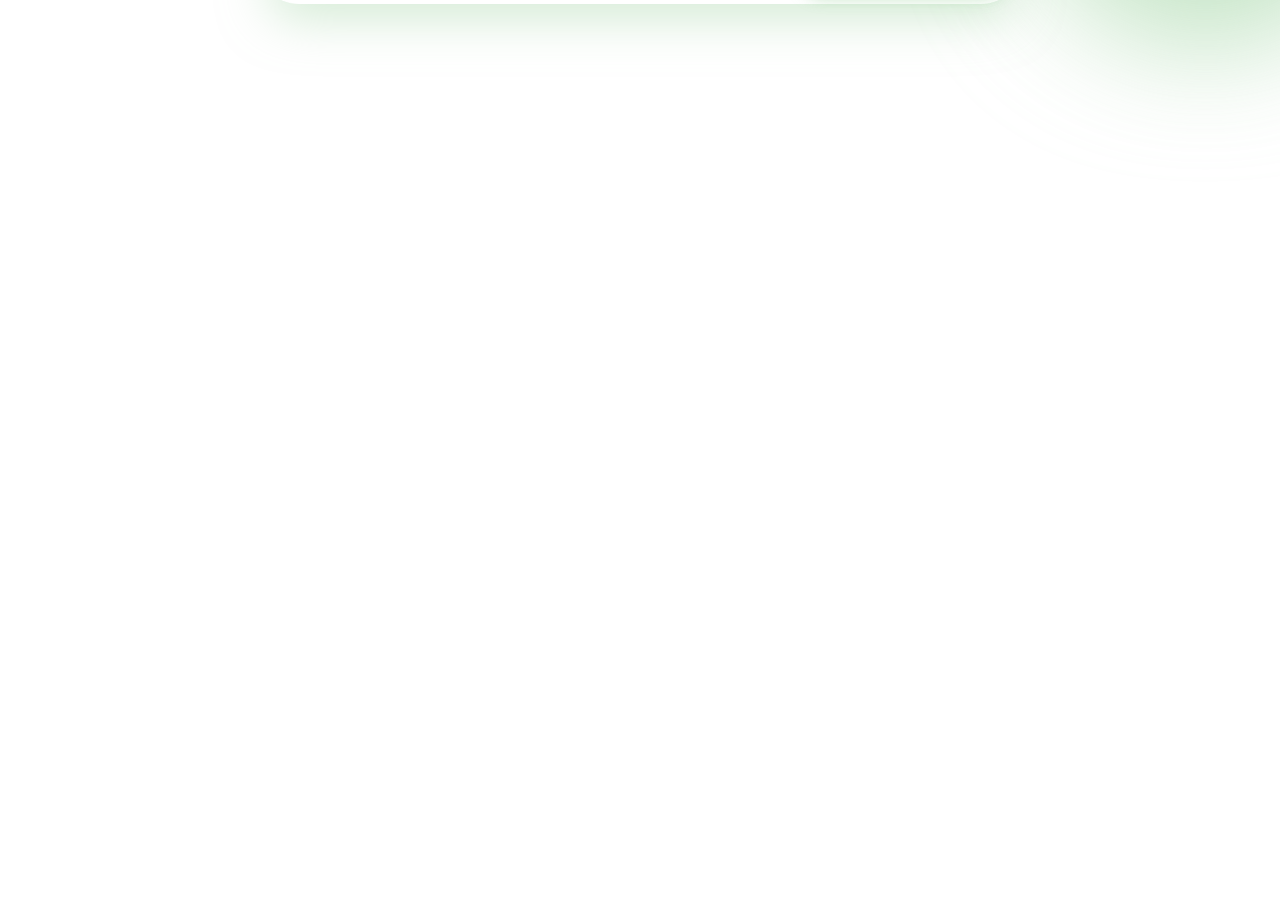
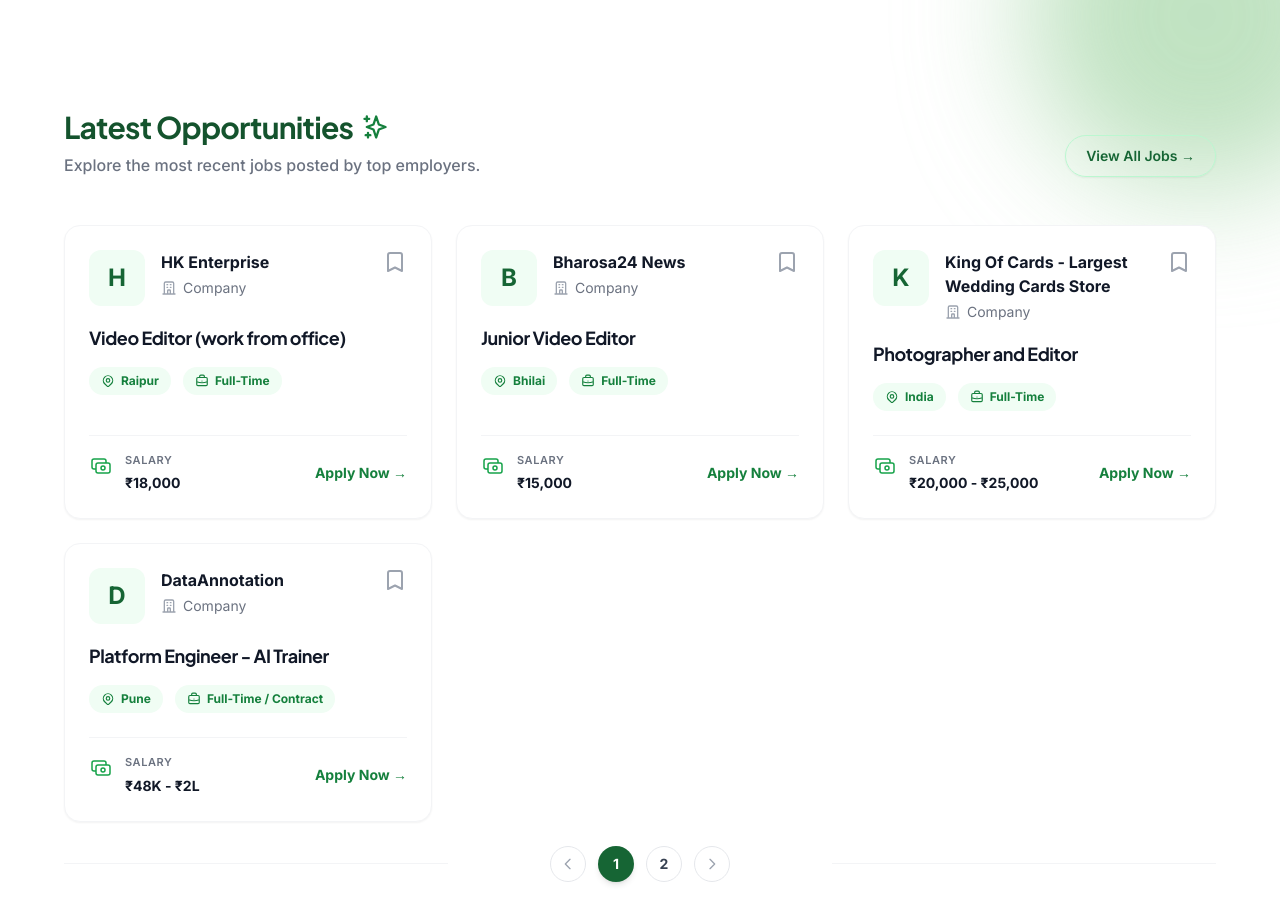
Before and after one commit to YashRaj28359/HR-website, a React (Vite) app: page / in a window 1280 px wide. Shown: the part 568-1492 px from the top of the page. Before the commit the page ends 800 px from the top, so only its background shows below. Built offline with nearby package versions, Linux system fonts and the light colour scheme.

Commit message:
Update homepage job listing UI and add cover letter to candidate profile

```diff
--- a/src/App.jsx
+++ b/src/App.jsx
@@ -130,14 +130,14 @@
       </nav>
 
       {/* Main Body */}
-      <main className="flex-1 flex flex-col items-center justify-center p-6 relative overflow-hidden">
+      <main className="flex-1 flex flex-col items-center p-6 relative w-full overflow-x-hidden">
         {/* Background decorative elements */}
         <div className="absolute top-[-10%] left-[-10%] w-96 h-96 bg-palette-100 rounded-full mix-blend-multiply filter blur-3xl opacity-70 animate-blob"></div>
         <div className="absolute top-[20%] right-[-10%] w-96 h-96 bg-palette-200 rounded-full mix-blend-multiply filter blur-3xl opacity-70 animate-blob animation-delay-2000"></div>
         <div className="absolute bottom-[-20%] left-[20%] w-96 h-96 bg-palette-100 rounded-full mix-blend-multiply filter blur-3xl opacity-70 animate-blob animation-delay-4000"></div>
 
-        <div className="w-full max-w-4xl relative z-10 flex flex-col items-center text-center space-y-12">
-
+        {/* Hero Section */}
+        <div className="w-full max-w-4xl relative z-10 flex flex-col items-center text-center space-y-12 min-h-[60vh] justify-center mb-16">
           <div className="space-y-4">
             <h1 className="text-6xl md:text-7xl font-roboto font-black tracking-tight text-palette-900">
               Find Your <span className="text-transparent bg-clip-text bg-gradient-to-r from-palette-400 to-palette-900">Dream Job</span>
@@ -163,6 +163,105 @@
               Search Jobs
               <svg xmlns="http://www.w3.org/2000/svg" className="h-5 w-5 group-hover:translate-x-1 transition-transform" viewBox="0 0 20 20" fill="currentColor">
                 <path fillRule="evenodd" d="M10.293 3.293a1 1 0 011.414 0l6 6a1 1 0 010 1.414l-6 6a1 1 0 01-1.414-1.414L14.586 11H3a1 1 0 110-2h11.586l-4.293-4.293a1 1 0 010-1.414z" clipRule="evenodd" />
+              </svg>
+            </button>
+          </div>
+        </div>
+
+        {/* Jobs List Section */}
+        <div className="w-full max-w-6xl relative z-10 flex flex-col space-y-6 pb-12 mt-4">
+          <div className="flex flex-col md:flex-row justify-between items-start md:items-end mb-6 gap-4">
+            <div>
+              <h2 className="text-3xl font-bold text-green-900 flex items-center gap-2">
+                Latest Opportunities
+                <svg xmlns="http://www.w3.org/2000/svg" className="h-7 w-7 text-green-700" fill="none" viewBox="0 0 24 24" stroke="currentColor" strokeWidth={2}>
+                  <path strokeLinecap="round" strokeLinejoin="round" d="M5 3v4M3 5h4M6 17v4m-2-2h4m5-16l2.286 6.857L21 12l-5.714 2.143L13 21l-2.286-6.857L5 12l5.714-2.143L13 3z" />
+                </svg>
+              </h2>
+              <p className="text-gray-500 mt-2 font-medium">Explore the most recent jobs posted by top employers.</p>
+            </div>
+            <button className="border border-green-200 text-green-800 rounded-full px-5 py-2.5 text-sm font-semibold hover:bg-green-50 transition-colors flex items-center gap-2 shadow-sm">
+              View All Jobs &rarr;
+            </button>
+          </div>
+
+          <div className="grid grid-cols-1 md:grid-cols-2 lg:grid-cols-3 gap-6">
+            {jobs.map(job => (
+              <div key={job.id} className="bg-white p-6 rounded-2xl border border-gray-100 shadow-sm hover:shadow-md transition-shadow flex flex-col">
+                <div className="flex items-start gap-4 mb-5">
+                  <div className="w-14 h-14 bg-green-50 rounded-xl flex items-center justify-center font-bold text-green-800 text-2xl flex-shrink-0">
+                    {job.companyInitial || job.company.charAt(0)}
+                  </div>
+                  <div className="flex flex-col flex-1">
+                    <span className="font-bold text-gray-900">{job.company}</span>
+                    <div className="flex items-center text-gray-500 text-sm mt-1 gap-1.5">
+                      <svg xmlns="http://www.w3.org/2000/svg" className="h-4 w-4 text-gray-400" fill="none" viewBox="0 0 24 24" stroke="currentColor">
+                        <path strokeLinecap="round" strokeLinejoin="round" strokeWidth={2} d="M19 21V5a2 2 0 00-2-2H7a2 2 0 00-2 2v16m14 0h2m-2 0h-5m-9 0H3m2 0h5M9 7h1m-1 4h1m4-4h1m-1 4h1m-5 10v-5a1 1 0 011-1h2a1 1 0 011 1v5m-4 0h4" />
+                      </svg>
+                      Company
+                    </div>
+                  </div>
+                  <button className="text-gray-400 hover:text-gray-600 transition-colors">
+                    <svg xmlns="http://www.w3.org/2000/svg" className="h-6 w-6" fill="none" viewBox="0 0 24 24" stroke="currentColor">
+                      <path strokeLinecap="round" strokeLinejoin="round" strokeWidth={2} d="M5 5a2 2 0 012-2h10a2 2 0 012 2v16l-7-3.5L5 21V5z" />
+                    </svg>
+                  </button>
+                </div>
+
+                <h3 className="font-bold text-gray-900 text-lg mb-4 leading-snug">{job.title}</h3>
+
+                <div className="flex flex-wrap gap-3 mb-6">
+                  <span className="flex items-center gap-1.5 px-3 py-1.5 bg-green-50 text-green-700 text-xs font-bold rounded-full">
+                    <svg xmlns="http://www.w3.org/2000/svg" className="h-3.5 w-3.5" fill="none" viewBox="0 0 24 24" stroke="currentColor">
+                      <path strokeLinecap="round" strokeLinejoin="round" strokeWidth={2} d="M17.657 16.657L13.414 20.9a1.998 1.998 0 01-2.827 0l-4.244-4.243a8 8 0 1111.314 0z" />
+                      <path strokeLinecap="round" strokeLinejoin="round" strokeWidth={2} d="M15 11a3 3 0 11-6 0 3 3 0 016 0z" />
+                    </svg>
+                    {job.location}
+                  </span>
+                  <span className="flex items-center gap-1.5 px-3 py-1.5 bg-green-50 text-green-700 text-xs font-bold rounded-full">
+                    <svg xmlns="http://www.w3.org/2000/svg" className="h-3.5 w-3.5" fill="none" viewBox="0 0 24 24" stroke="currentColor">
+                      <path strokeLinecap="round" strokeLinejoin="round" strokeWidth={2} d="M21 13.255A23.931 23.931 0 0112 15c-3.183 0-6.22-.62-9-1.745M16 6V4a2 2 0 00-2-2h-4a2 2 0 00-2 2v2m4 6h.01M5 20h14a2 2 0 002-2V8a2 2 0 00-2-2H5a2 2 0 00-2 2v10a2 2 0 002 2z" />
+                    </svg>
+                    {job.details?.employmentType || 'Full-Time'}
+                  </span>
+                </div>
+
+                <hr className="mt-auto border-gray-100 mb-4" />
+
+                <div className="flex items-center justify-between">
+                  <div className="flex items-start gap-3">
+                    <svg xmlns="http://www.w3.org/2000/svg" className="h-6 w-6 text-green-600 mt-0.5" fill="none" viewBox="0 0 24 24" stroke="currentColor">
+                      <path strokeLinecap="round" strokeLinejoin="round" strokeWidth={1.5} d="M17 9V7a2 2 0 00-2-2H5a2 2 0 00-2 2v6a2 2 0 002 2h2m2 4h10a2 2 0 002-2v-6a2 2 0 00-2-2H9a2 2 0 00-2 2v6a2 2 0 002 2zm7-5a2 2 0 11-4 0 2 2 0 014 0z" />
+                    </svg>
+                    <div>
+                      <span className="text-gray-500 text-[11px] uppercase tracking-wider font-semibold block mb-0.5">Salary</span>
+                      <span className="font-bold text-gray-900 text-sm">{job.salary || 'Not specified'}</span>
+                    </div>
+                  </div>
+                  <button onClick={() => setIsEmployeeLoginOpen(true)} className="text-sm font-bold text-green-700 hover:text-green-800 transition-colors flex items-center gap-1">
+                    Apply Now &rarr;
+                  </button>
+                </div>
+              </div>
+            ))}
+          </div>
+
+          {/* Pagination */}
+          <div className="flex items-center justify-center gap-3 mt-12 mb-4 relative before:absolute before:h-px before:bg-gray-100 before:w-1/3 before:left-0 before:-z-10 after:absolute after:h-px after:bg-gray-100 after:w-1/3 after:right-0 after:-z-10">
+            <button className="w-9 h-9 rounded-full border border-gray-200 flex items-center justify-center text-gray-400 hover:bg-gray-50 transition-colors bg-white">
+              <svg xmlns="http://www.w3.org/2000/svg" className="h-4 w-4" fill="none" viewBox="0 0 24 24" stroke="currentColor">
+                <path strokeLinecap="round" strokeLinejoin="round" strokeWidth={2} d="M15 19l-7-7 7-7" />
+              </svg>
+            </button>
+            <button className="w-9 h-9 rounded-full bg-green-800 text-white font-bold flex items-center justify-center text-sm shadow-md">
+              1
+            </button>
+            <button className="w-9 h-9 rounded-full border border-gray-200 hover:bg-gray-50 flex items-center justify-center text-gray-700 font-bold text-sm transition-colors bg-white">
+              2
+            </button>
+            <button className="w-9 h-9 rounded-full border border-gray-200 flex items-center justify-center text-gray-400 hover:bg-gray-50 transition-colors bg-white">
+              <svg xmlns="http://www.w3.org/2000/svg" className="h-4 w-4" fill="none" viewBox="0 0 24 24" stroke="currentColor">
+                <path strokeLinecap="round" strokeLinejoin="round" strokeWidth={2} d="M9 5l7 7-7 7" />
               </svg>
             </button>
           </div>
--- a/src/components/employer/dashboard/CandidatesTab.jsx
+++ b/src/components/employer/dashboard/CandidatesTab.jsx
@@ -101,7 +101,7 @@
               <tr className="text-xs text-gray-400 border-b border-gray-100">
                 <th className="px-6 py-4 font-semibold pb-4">Candidate</th>
                 <th className="px-6 py-4 font-semibold pb-4 text-center">Applications</th>
-                <th className="px-6 py-4 font-semibold pb-4 text-center">Experience</th>
+                <th className="px-6 py-4 font-semibold pb-4 text-center">Job Title</th>
                 <th className="px-6 py-4 font-semibold pb-4">Last Applied</th>
                 <th className="px-6 py-4 font-semibold pb-4 text-center">Status</th>
                 <th className="px-6 py-4 font-semibold pb-4 text-right">Actions</th>
@@ -319,6 +319,16 @@
                 </div>
               </div>
 
+              {/* Cover Letter */}
+              {selectedCandidate.coverLetter && (
+                <div className="pt-4 border-t border-gray-100">
+                  <h4 className="text-xs font-bold text-gray-400 uppercase tracking-wider mb-2">Cover Letter</h4>
+                  <div className="bg-gray-50 p-4 rounded-lg text-sm text-gray-700 leading-relaxed border border-gray-100 whitespace-pre-wrap">
+                    {selectedCandidate.coverLetter}
+                  </div>
+                </div>
+              )}
+
               {/* Application History */}
               <div className="pt-4 border-t border-gray-100">
                 <h4 className="text-xs font-bold text-gray-400 uppercase tracking-wider mb-4">Application History</h4>
```
Also changed, not shown: src/components/employee/JobApplicationModal.jsx (+19 -14 lines).
